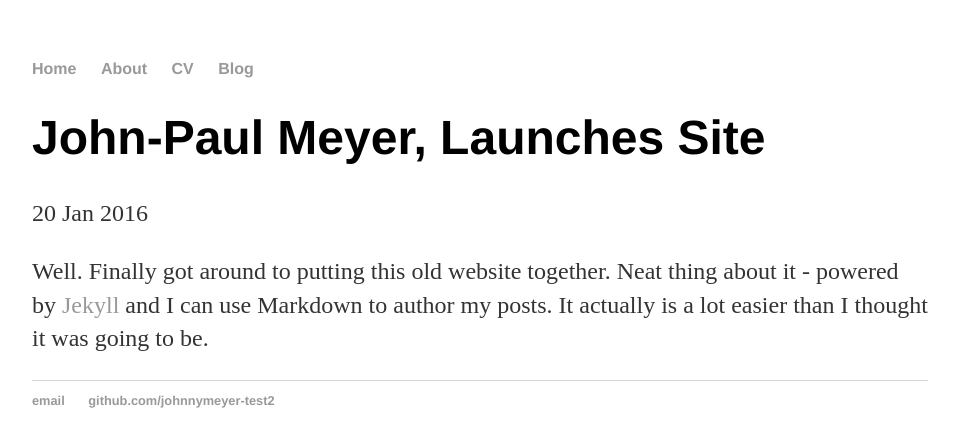
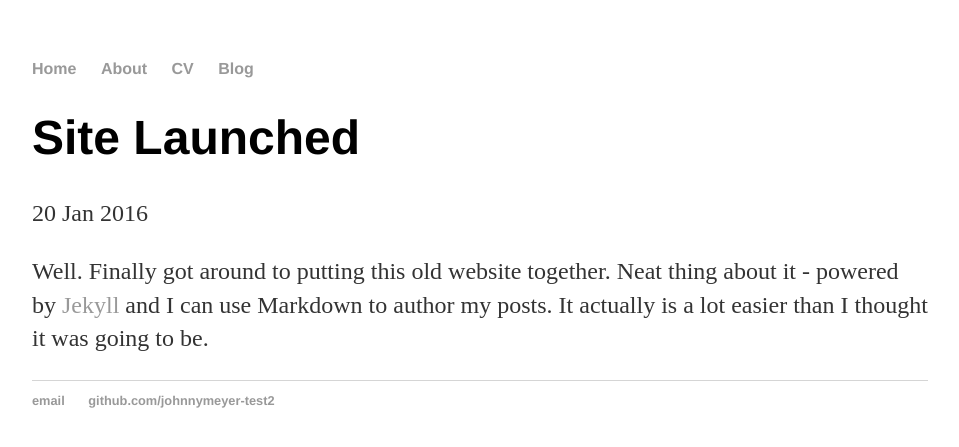
Before and after one commit to johnnymeyer-test2/johnnymeyer-test2.github.io, a Jekyll site: the page built from _posts/2016-01-20-site-launched.md, in a window 1280 px wide. Shown: the top 447 px of the page, without its empty margins (160-1119 px from the left). Built offline with Jekyll 4.4.1, drawn with Linux system fonts in a browser that asks for light colours.

Commit message:
Added site-launched changes missing from previous commit

```diff
--- a/_posts/2016-01-20-site-launched.md
+++ b/_posts/2016-01-20-site-launched.md
@@ -1,6 +1,6 @@
 ---
 layout: post
-title: "John-Paul Meyer, Launches Site"
+title: "Site Launched"
 date: 2016-01-20
 ---
 
```
